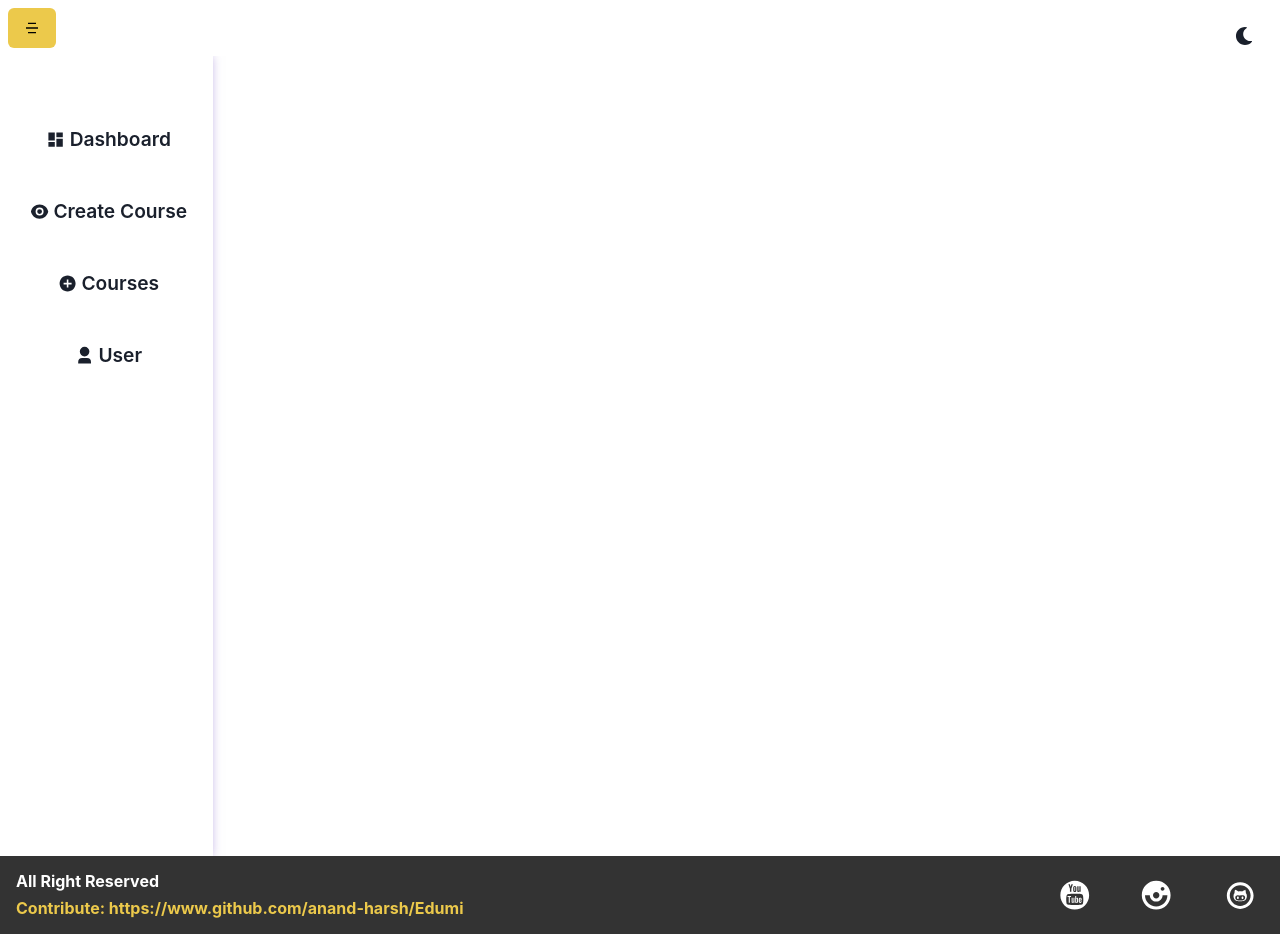
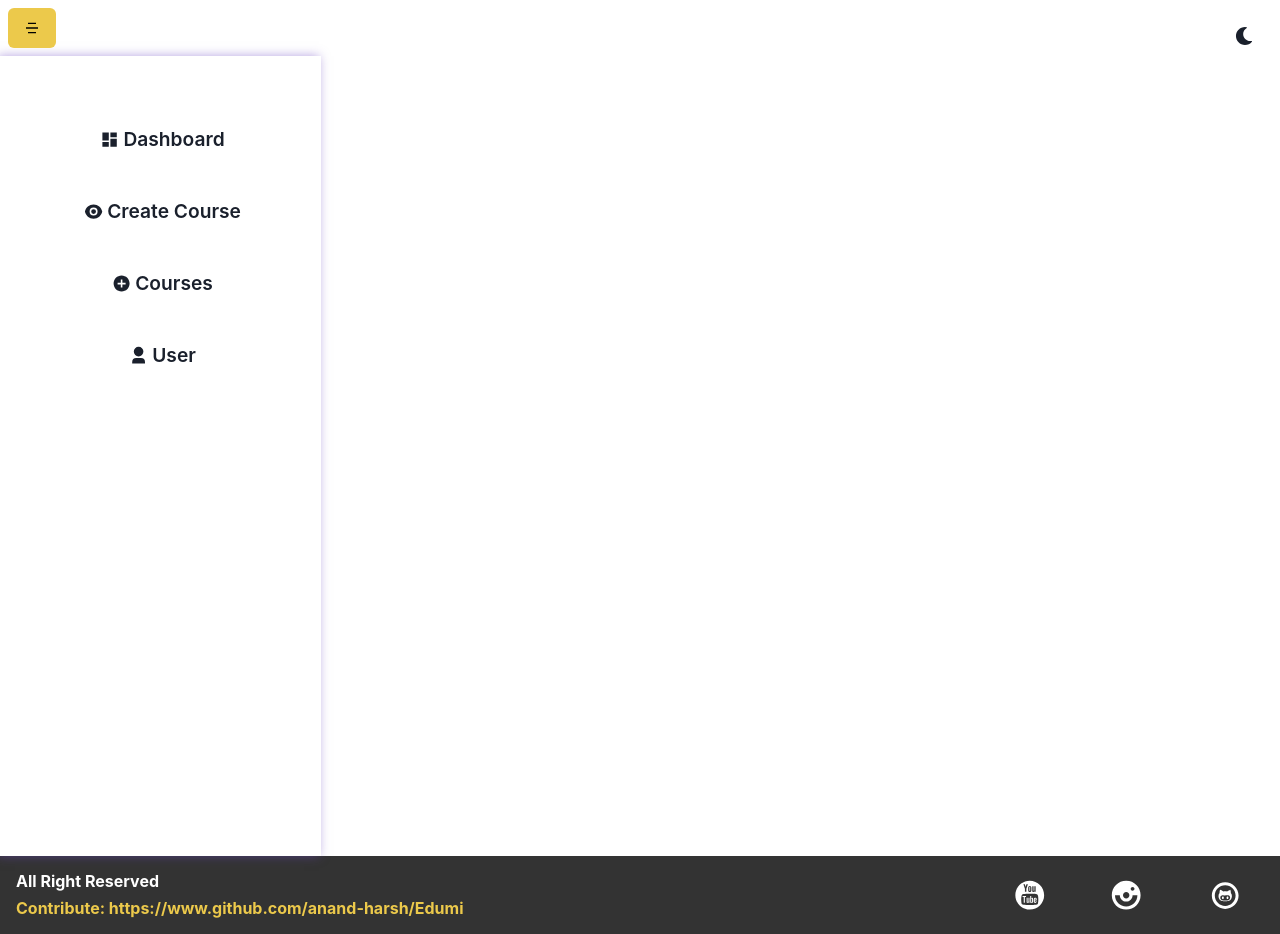
Before and after one commit to anand-harsh/Edumi, a React (Create React App) app: page /admin/courses in a window 1280 px wide. Built offline with nearby package versions, Linux system fonts and the light colour scheme.

Commit message:
Fix ScrollBar

```diff
--- a/src/components/Home/home.css
+++ b/src/components/Home/home.css
@@ -2,10 +2,12 @@
     margin: 0;
     padding: 0;
     box-sizing: border-box;
-    overflow-x: hidden;
 }
 
 .container{
+    display: flex;
+    justify-content: center;
+    align-items: center;
     height: 100vh;
     padding: 5rem;
     box-sizing: border-box;
```
Also changed, not shown: 1 other file (tests, documents, lock files or other folders).
